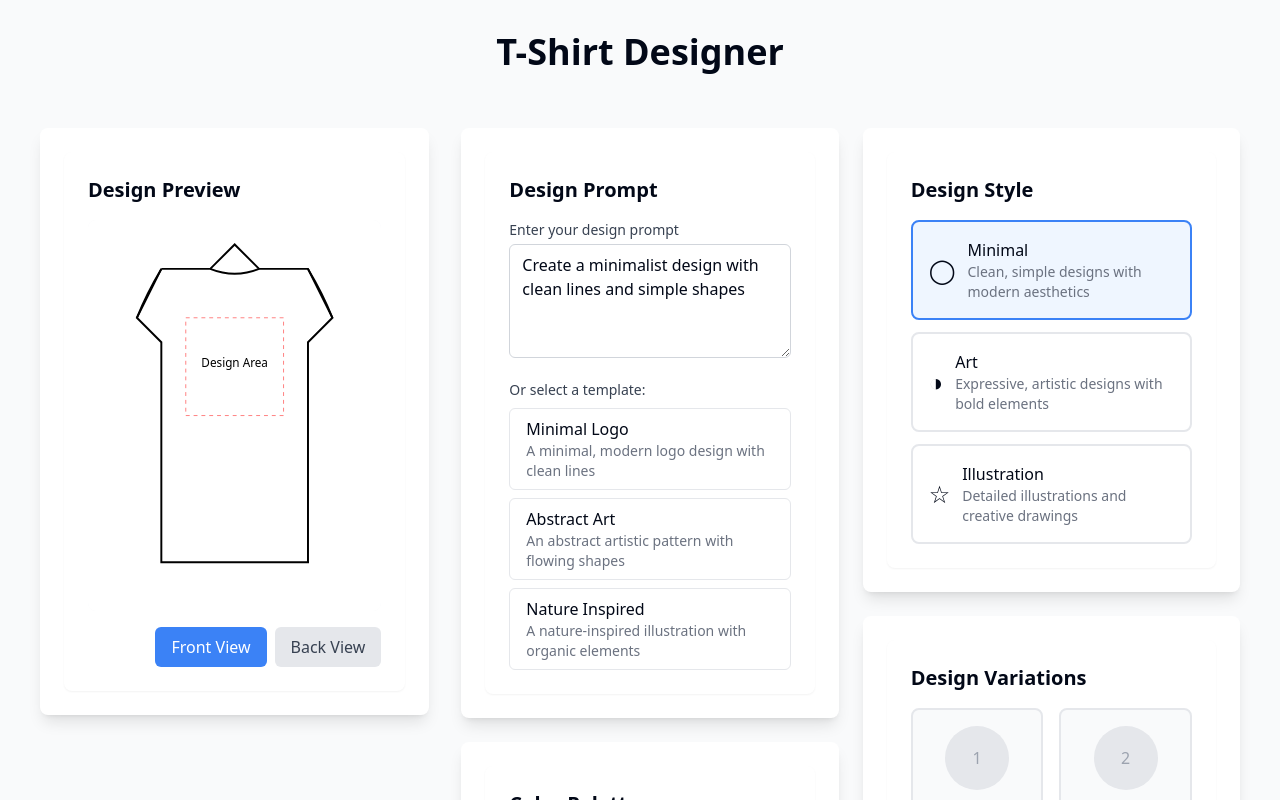
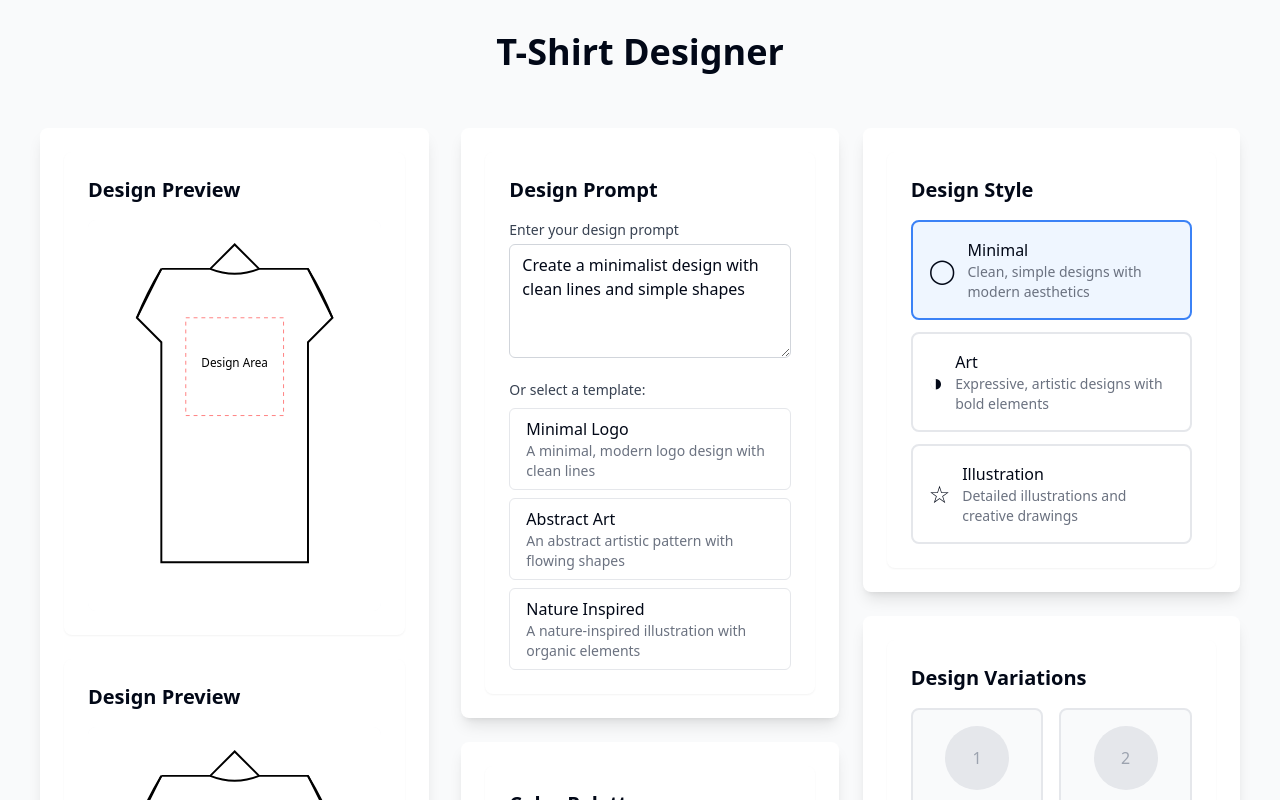
Before and after one commit to kanadomekei/progate-hackthon-candle, a Next.js app in the folder frontend/: page / in a window 1280 px wide. Shown: the top 800 px of the page. Built offline with nearby package versions, Linux system fonts and the light colour scheme.

Commit message:
前面と後ろ面の両方を表示するように変更

```diff
--- a/frontend/src/components/TShirtDesigner.tsx
+++ b/frontend/src/components/TShirtDesigner.tsx
@@ -45,7 +45,8 @@ export function TShirtDesigner() {
       <div className="flex flex-row gap-8">
         {/* 左側: Tシャツプレビュー */}
         <div className="w-1/3">
-          <div className="bg-white rounded-lg shadow-lg p-6 sticky top-6">
+          <div className="bg-white rounded-lg shadow-lg p-6 sticky top-6 space-y-6">
+            <TShirtPreview style={selectedStyle} colors={selectedColors} />
             <TShirtPreview style={selectedStyle} colors={selectedColors} />
           </div>
         </div>
--- a/frontend/src/components/TShirtPreview.tsx
+++ b/frontend/src/components/TShirtPreview.tsx
@@ -74,17 +74,6 @@ export function TShirtPreview({ style, colors }: TShirtPreviewProps) {
           </text>
         </svg>
       </div>
-
-      <div className="mt-4 flex justify-end">
-        <div className="flex space-x-2">
-          <button className="px-4 py-2 bg-blue-500 text-white rounded-md hover:bg-blue-600 transition-colors">
-            Front View
-          </button>
-          <button className="px-4 py-2 bg-gray-200 text-gray-700 rounded-md hover:bg-gray-300 transition-colors">
-            Back View
-          </button>
-        </div>
-      </div>
     </div>
   );
 }
```
